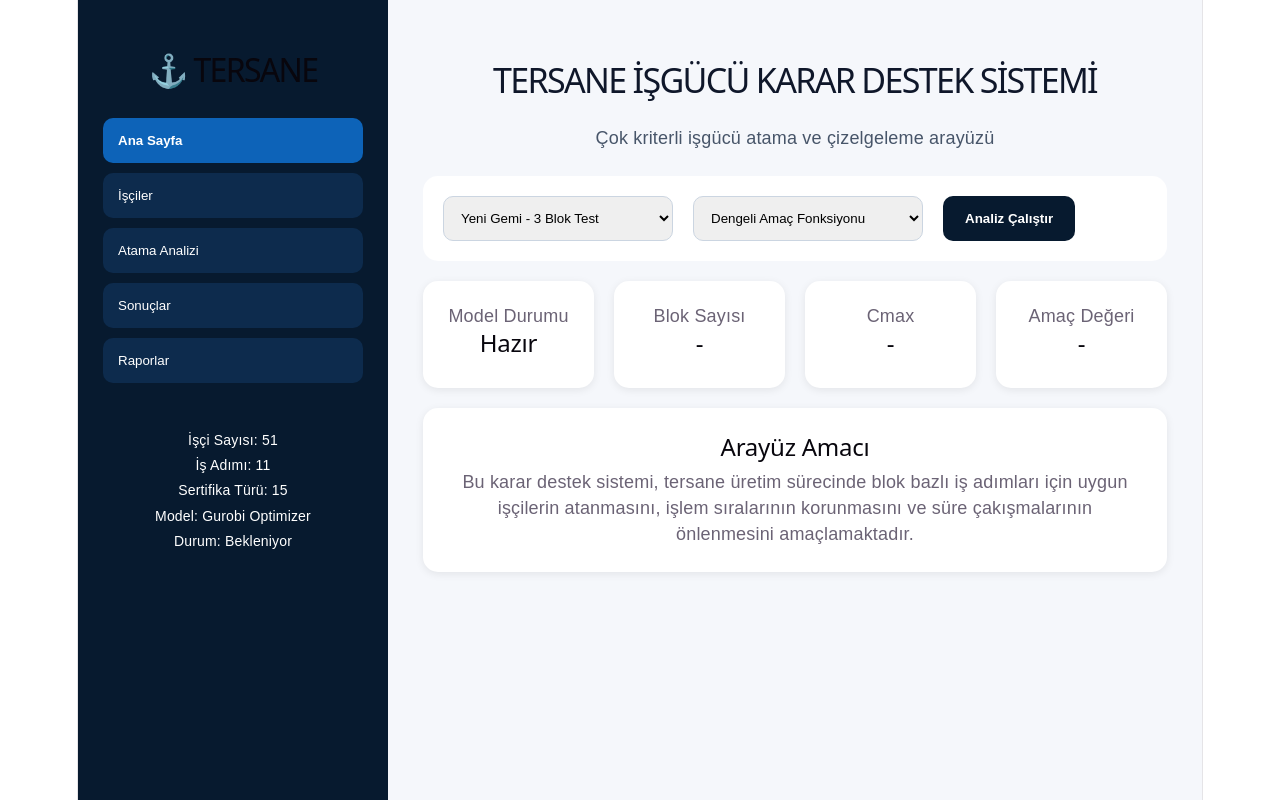
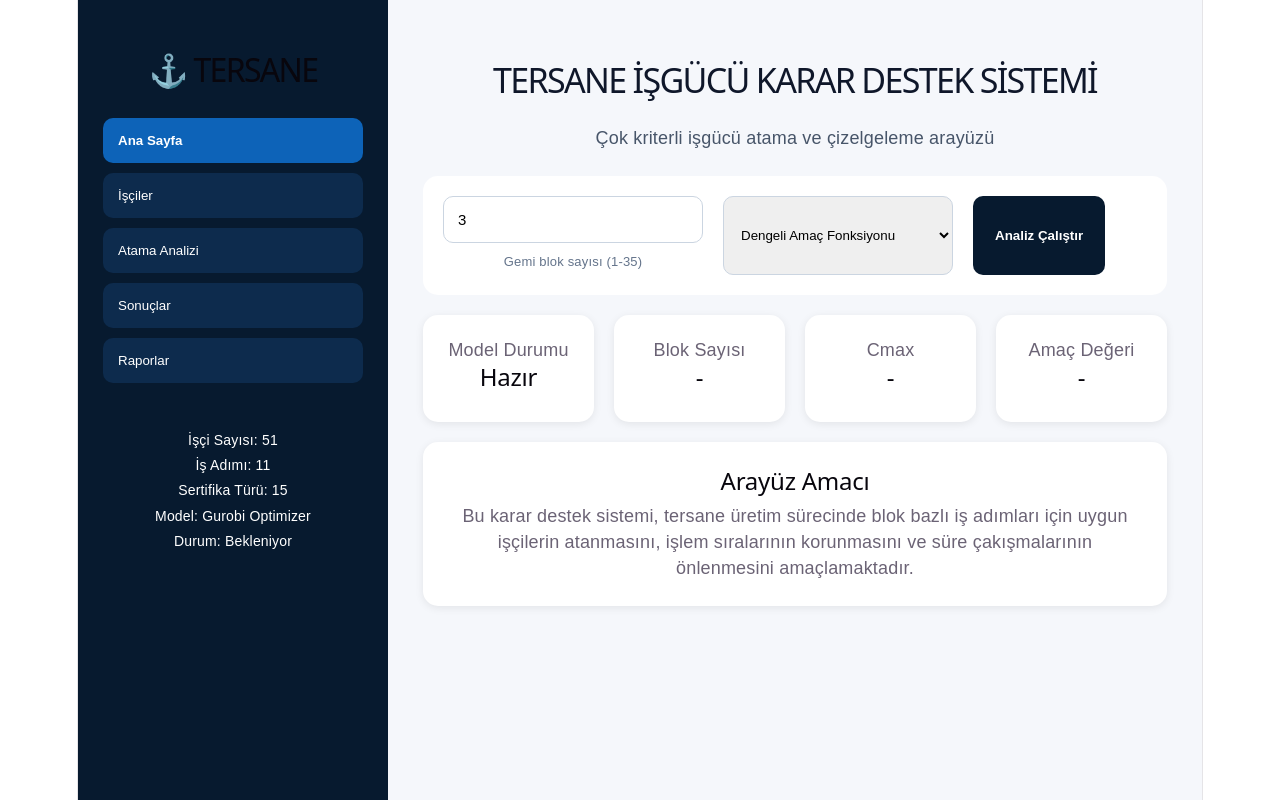
Before and after one commit to tezez37346/tersane-arayuz, a React (Vite) app: page / in a window 1280 px wide. Built offline with nearby package versions, Linux system fonts and the light colour scheme.

Commit message:
blok sayisi input eklendi

```diff
--- a/src/App.jsx
+++ b/src/App.jsx
@@ -20,11 +20,14 @@ export default function App() {
   const [result, setResult] = useState(null);
   const [loading, setLoading] = useState(false);
   const [selectedBlock, setSelectedBlock] = useState("Tümü");
+  const [blockCount, setBlockCount] = useState(3);
 
   const runOptimization = async () => {
     setLoading(true);
     try {
-      const response = await fetch("https://tersane-arayuz.onrender.com/solve?block_count=35");
+      const response = await fetch(
+  `https://tersane-arayuz.onrender.com/solve?block_count=${blockCount}`
+)
       const data = await response.json();
       setResult(data);
       setActivePage("Atama Analizi");
@@ -71,10 +74,29 @@ export default function App() {
         {activePage === "Ana Sayfa" && (
           <>
             <div style={filters}>
-              <select style={select}>
-                <option>Yeni Gemi - 3 Blok Test</option>
-                <option>Yeni Gemi - 35 Blok</option>
-              </select>
+              <div style={{ display: "flex", flexDirection: "column", gap: "6px" }}>
+
+  <input
+    type="number"
+    min="1"
+    max="35"
+    value={blockCount}
+    onChange={(e) => setBlockCount(e.target.value)}
+    placeholder="Blok sayısı giriniz"
+    style={{
+      padding: "14px",
+      borderRadius: "10px",
+      border: "1px solid #cbd5e1",
+      fontSize: "15px",
+      width: "230px"
+    }}
+  />
+
+  <span style={{ fontSize: "13px", color: "#64748b" }}>
+    Gemi blok sayısı (1-35)
+  </span>
+
+</div>
 
               <select style={select}>
                 <option>Dengeli Amaç Fonksiyonu</option>
```
